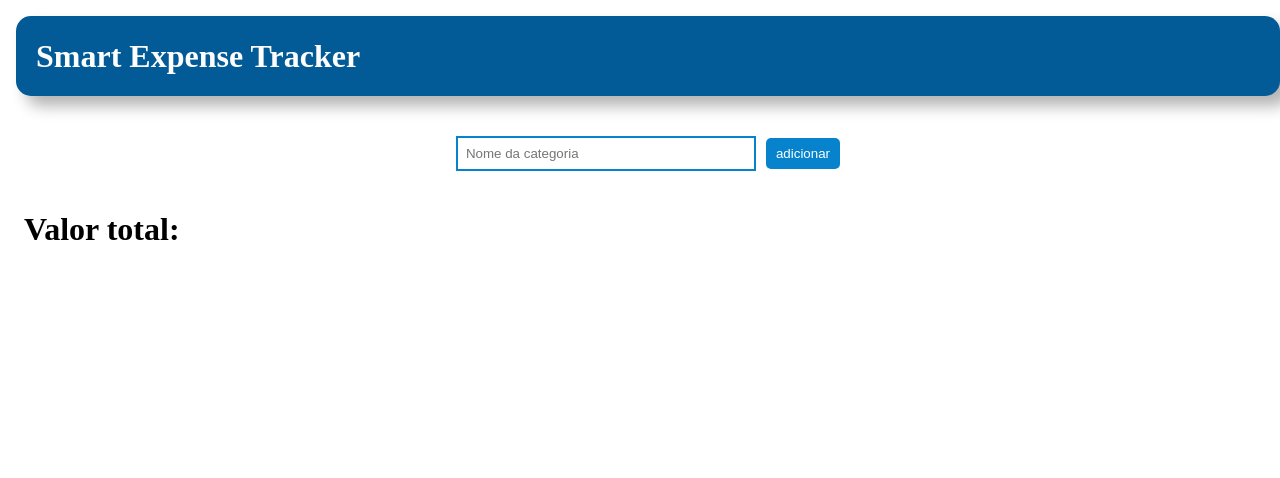
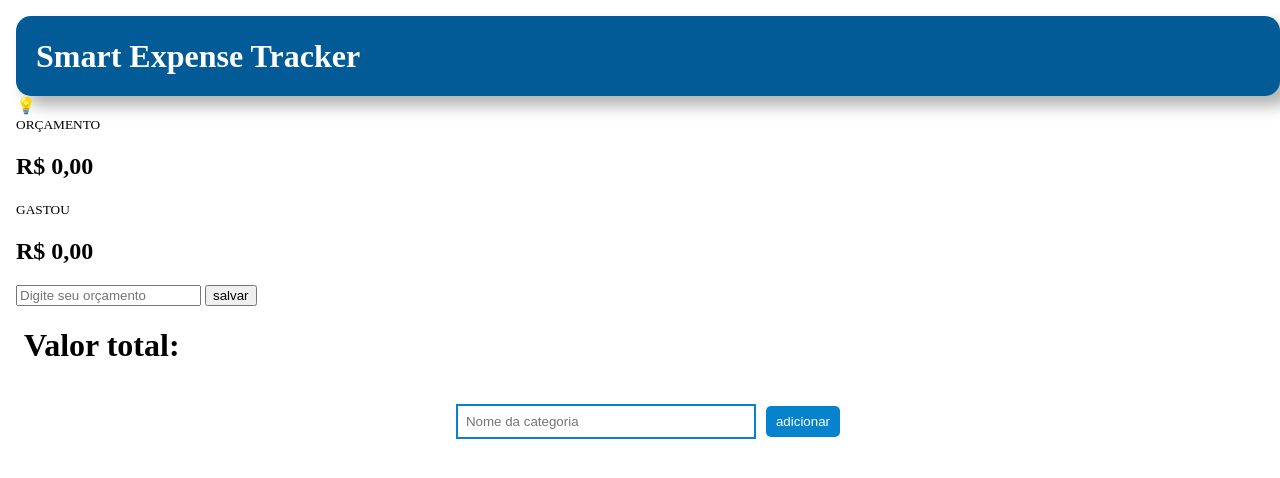
Before and after one commit to wihl21br/PPO, a plain HTML site: page codigo_PPO/index.html in a window 1280 px wide. Drawn offline with Linux system fonts and the light colour scheme.

Commit message:
Translate index.html to Portuguese and add budget features

```diff
--- a/codigo_PPO/index.html
+++ b/codigo_PPO/index.html
@@ -1,9 +1,12 @@
 <!doctype html>
-<html lang="en">
+<html lang="pt-BR">
   <head>
     <meta charset="UTF-8" />
+
     <meta name="viewport" content="width=device-width, initial-scale=1.0" />
+
     <title>Smart Expense Tracker</title>
+
     <link rel="stylesheet" href="main.css" />
   </head>
 
@@ -11,13 +14,45 @@
     <div id="template">
       <h1>Smart Expense Tracker</h1>
     </div>
+    <div id="painel-orcamento">
+      <div class="lado-orcamento">
+        <div class="titulo-orcamento">
+          <span id="luz-orcamento"> 💡 </span>
+
+          <div>
+            <small> ORÇAMENTO </small>
+
+            <h2 id="orcamento">R$ 0,00</h2>
+          </div>
+        </div>
+      </div>
+
+      <div class="lado-gasto">
+        <div>
+          <small> GASTOU </small>
+
+          <h2 id="gasto">R$ 0,00</h2>
+        </div>
+      </div>
+
+      <div class="config-orcamento">
+        <input type="number"id="input-orcamento"step="0.01"placeholder="Digite seu orçamento"/>
+        <button id="salvar-orcamento">salvar</button>
+      </div>
+    </div>
+
+    <h1 id="Valor_total">Valor total:</h1>
+
+    <!-- Categoria -->
+
     <div class="Nomecategoria">
       <input placeholder="Nome da categoria" id="nova-categoria" />
       <button id="adicionar-categoria">adicionar</button>
     </div>
-    <h1 id="Valor_total">Valor total:</h1>
+
+    <!-- CATEGORIAS -->
+
     <div id="container-categoria"></div>
-
     <script src="main.js" defer></script>
   </body>
 </html>
```
